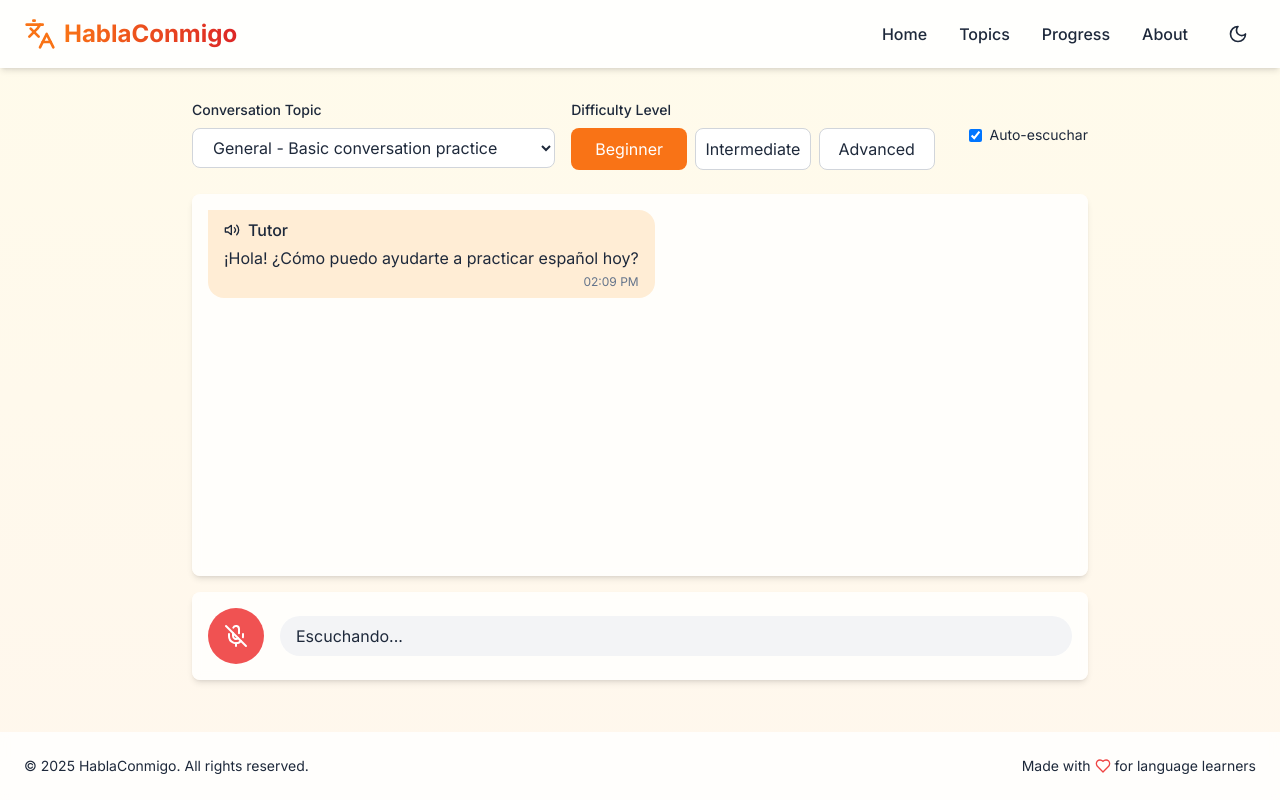
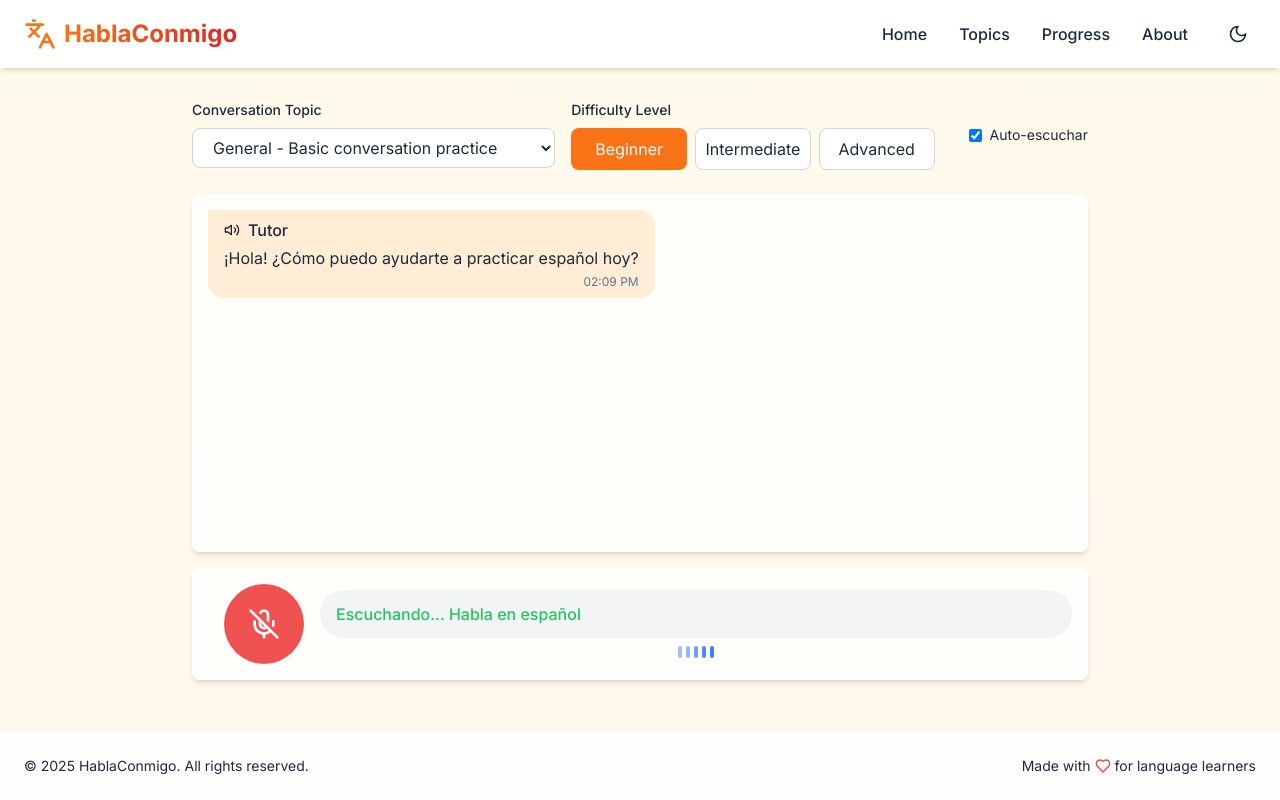
Before and after one commit to ratiebareeng/habla-conmigo, a React (Vite) app: page / in a window 1280 px wide. Both pictures are taken after a click on the button 236 px from the left and 636 px from the top of the page. Built offline with nearby package versions, Linux system fonts and the light colour scheme.

Commit message:
Voice controls

```diff
--- a/src/components/VoiceControls.tsx
+++ b/src/components/VoiceControls.tsx
@@ -1,5 +1,5 @@
+import { Mic, MicOff, Send, SkipForward, Volume2 } from 'lucide-react';
 import React from 'react';
-import { Mic, MicOff, Send, Volume2 } from 'lucide-react';
 import { useTheme } from '../contexts/ThemeContext';
 
 interface VoiceControlsProps {
@@ -8,6 +8,7 @@ interface VoiceControlsProps {
   onToggleListening: () => void;
   transcript: string;
   onSendMessage: () => void;
+  onSkipAiSpeaking?: () => void;
 }
 
 const VoiceControls: React.FC<VoiceControlsProps> = ({
@@ -15,17 +16,19 @@ const VoiceControls: React.FC<VoiceControlsProps> = ({
   isSpeaking,
   onToggleListening,
   transcript,
-  onSendMessage
+  onSendMessage,
+  onSkipAiSpeaking
 }) => {
   const { theme } = useTheme();
 
   return (
     <div className={`p-4 rounded-lg ${
       theme === 'dark' ? 'bg-slate-800' : 'bg-white bg-opacity-80 backdrop-blur-sm'
-    } shadow-md flex items-center`}>
+    } shadow-md flex flex-col md:flex-row items-center`}>
+      <div className="flex items-center justify-center w-full md:w-auto mb-4 md:mb-0">
         <button
           onClick={onToggleListening}
-        className={`p-4 rounded-full mr-4 transition-all duration-300 ${
+          className={`p-6 rounded-full mx-4 transition-all duration-300 ${
             isListening
               ? 'bg-red-500 hover:bg-red-600 animate-pulse'
               : 'bg-blue-500 hover:bg-blue-600'
@@ -33,35 +36,62 @@ const VoiceControls: React.FC<VoiceControlsProps> = ({
           aria-label={isListening ? 'Stop listening' : 'Start listening'}
         >
           {isListening ? (
-          <MicOff className="w-6 h-6 text-white" />
+            <MicOff className="w-8 h-8 text-white" />
           ) : (
-          <Mic className="w-6 h-6 text-white" />
+            <Mic className="w-8 h-8 text-white" />
           )}
         </button>
 
-      <div className="flex-grow">
-        <p className={`px-4 py-2 rounded-full ${
-          theme === 'dark' ? 'bg-slate-700' : 'bg-gray-100'
-        } text-sm md:text-base`}>
-          {transcript || (isListening ? 'Escuchando...' : 'Presiona el micrófono para hablar en español...')}
-        </p>
+        {isSpeaking && (
+          <button
+            onClick={onSkipAiSpeaking}
+            className="p-4 bg-green-500 hover:bg-green-600 rounded-full transition-colors flex items-center"
+            aria-label="Skip AI speaking"
+          >
+            <Volume2 className="w-6 h-6 text-white mr-2" />
+            <SkipForward className="w-5 h-5 text-white" />
+          </button>
+        )}
       </div>
 
-      {isSpeaking && (
-        <div className="ml-4">
-          <Volume2 className="w-6 h-6 text-green-500 animate-pulse" />
-        </div>
-      )}
+      <div className="flex-grow w-full md:w-auto">
+        <div className={`px-4 py-3 rounded-full ${
+          theme === 'dark' ? 'bg-slate-700' : 'bg-gray-100'
+        } text-sm md:text-base min-h-12 flex items-center justify-between`}>
+          <p className="flex-grow">
+            {transcript || (isListening
+              ? <span className="text-green-500 font-medium">Escuchando... Habla en español</span>
+              : <span className="text-gray-500">Presiona el micrófono para hablar</span>)}
+          </p>
 
           {transcript && (
             <button
               onClick={onSendMessage}
-          className="p-4 ml-4 bg-orange-500 hover:bg-orange-600 rounded-full transition-colors"
+              className="ml-2 p-2 bg-orange-500 hover:bg-orange-600 rounded-full transition-colors"
               aria-label="Send message"
             >
-          <Send className="w-6 h-6 text-white" />
+              <Send className="w-5 h-5 text-white" />
             </button>
           )}
+        </div>
+
+        {isListening && (
+          <div className="mt-2 text-xs text-center">
+            <div className="flex justify-center space-x-1">
+              {[...Array(5)].map((_, i) => (
+                <div
+                  key={i}
+                  className="w-1 h-3 bg-blue-500 rounded-full animate-pulse"
+                  style={{
+                    animationDelay: `${i * 0.1}s`,
+                    animationDuration: '0.8s'
+                  }}
+                />
+              ))}
+            </div>
+          </div>
+        )}
+      </div>
     </div>
   );
 };
```
Lines whose indentation alone changed are shown as unchanged.
